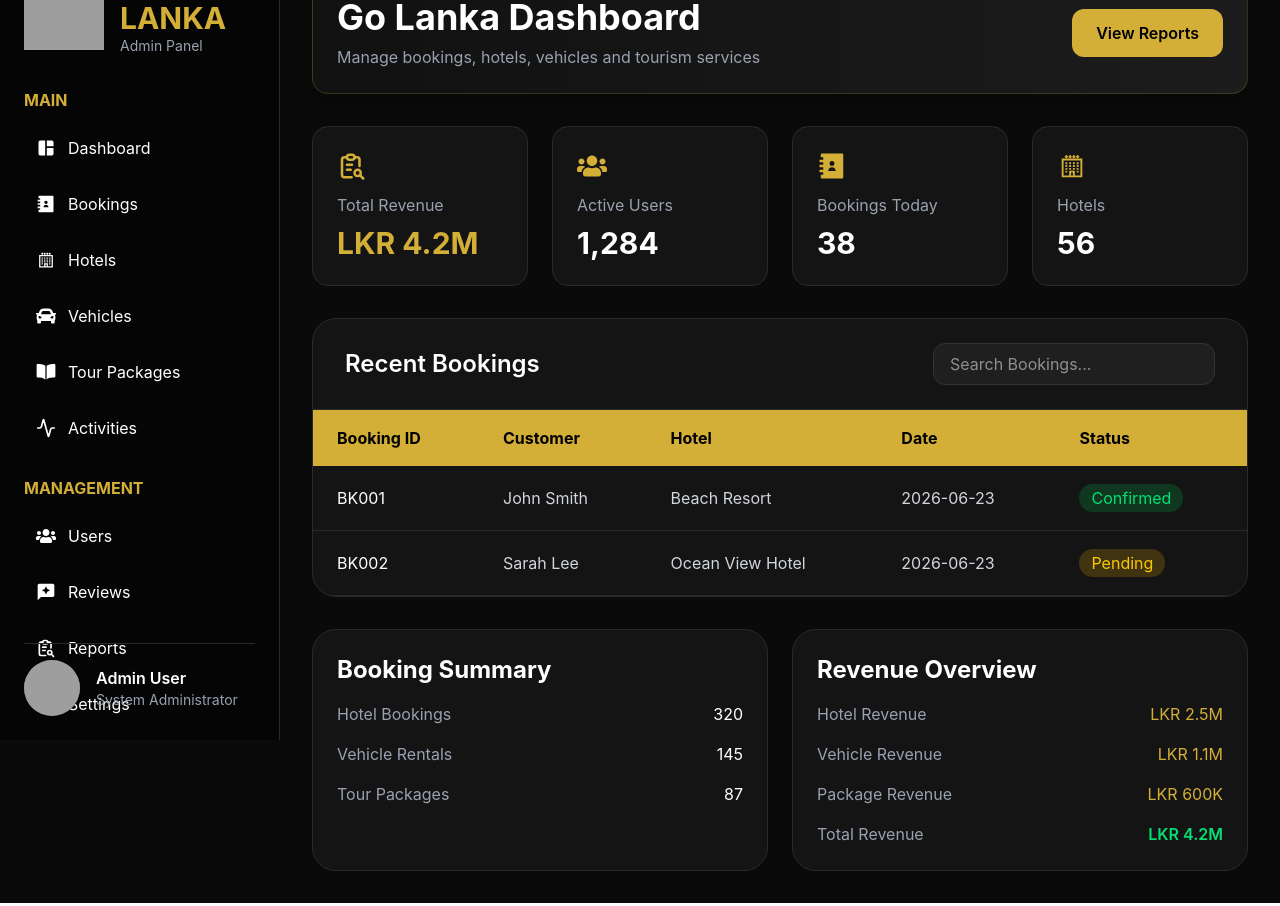
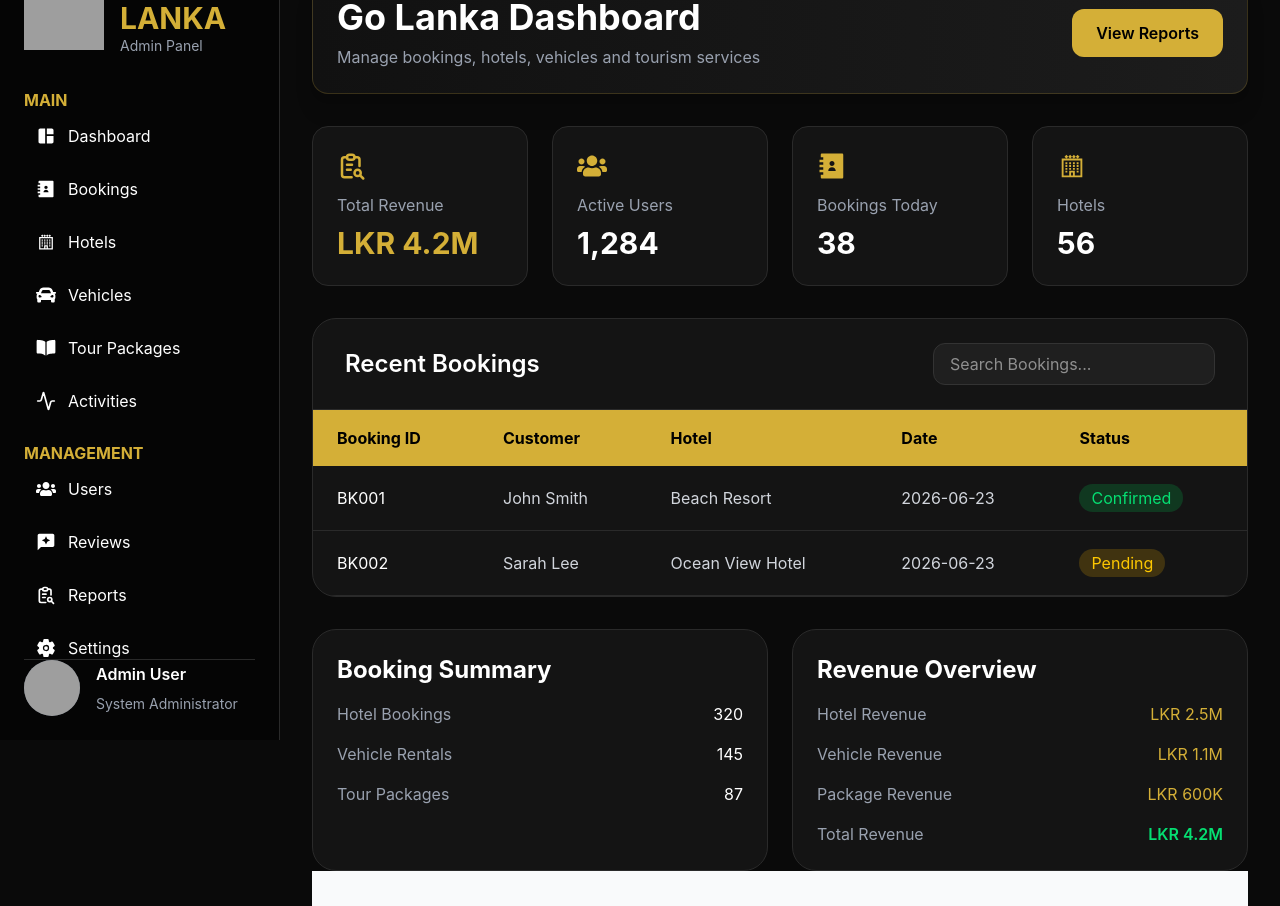
Before and after one commit to Y-Dilshan/Tourism-Management-System, a React (Vite) app in the folder tm_frontend/: page /admin in a window 1280 px wide. Shown: the part 60-966 px from the top of the page. Built offline with nearby package versions, Linux system fonts and the light colour scheme; grey boxes are pictures that could not be loaded.

Commit message:
edited some gaps in admin page

```diff
--- a/tm_frontend/src/App.jsx
+++ b/tm_frontend/src/App.jsx
@@ -1,32 +1,34 @@
-import './App.css'
-import { BrowserRouter, Route, Routes } from 'react-router-dom'
-import Home from './pages/home.jsx'
-import LoginPage from './pages/LoginPage.jsx'
-import RegisterPage from './pages/registerPage.jsx'
-import ActivitiesPage from './pages/activities.jsx'
-import UserDashboard from './pages/userDashboard.jsx'
-import TourPackages from './pages/tourPackages.jsx'
-import Hotels from './pages/hotel.jsx'
-import Vehicles from './pages/vehicles.jsx'
-import AdminDashboard from './pages/adminDashboard.jsx'
-import AdminVehicles from './pages/admin/adminVehicle.jsx';
+import "./App.css";
+import { BrowserRouter, Routes, Route } from "react-router-dom";
+
+// User Pages
+import Home from "./pages/home.jsx";
+import LoginPage from "./pages/LoginPage.jsx";
+import RegisterPage from "./pages/registerPage.jsx";
+import ActivitiesPage from "./pages/activities.jsx";
+import UserDashboard from "./pages/userDashboard.jsx";
+import TourPackages from "./pages/tourPackages.jsx";
+import Hotels from "./pages/hotel.jsx";
+import Vehicles from "./pages/vehicles.jsx";
 import Guides from "./pages/guides.jsx";
-import AdminHotels from './pages/admin/adminHotel.jsx';
-import AdminGuides from './pages/admin/adminGuieds.jsx';
-import Contact from './pages/contact.jsx';
-import AdminContact from './pages/admin/adminContact.jsx';
-import AddHotel from './pages/admin/adminAddHotel.jsx';
-import AddGuide from './pages/admin/adminAddGuides.jsx';
-import AdminAddVehicle from './pages/admin/adminAddVehicle.jsx';
+import Contact from "./pages/contact.jsx";
+
+// Admin Pages
+import AdminDashboard from "./pages/adminDashboard.jsx";
+import AdminVehicles from "./pages/admin/adminVehicle.jsx";
+import AdminHotels from "./pages/admin/adminHotel.jsx";
+import AdminGuides from "./pages/admin/adminGuieds.jsx";
+import AdminContact from "./pages/admin/adminContact.jsx";
+import AddHotel from "./pages/admin/adminAddHotel.jsx";
+import AddGuide from "./pages/admin/adminAddGuides.jsx";
+import AdminAddVehicle from "./pages/admin/adminAddVehicle.jsx";
 
 function App() {
-
-
   return (
-    <div>
     <BrowserRouter>
       <Routes>
-          <Route path="/*" element={<Home />} />
+        {/* ================= User Routes ================= */}
+        <Route path="/" element={<Home />} />
         <Route path="/login" element={<LoginPage />} />
         <Route path="/signup" element={<RegisterPage />} />
         <Route path="/activities" element={<ActivitiesPage />} />
@@ -34,21 +36,27 @@ function App() {
         <Route path="/tours" element={<TourPackages />} />
         <Route path="/hotels" element={<Hotels />} />
         <Route path="/vehicles" element={<Vehicles />} />
-          <Route path="/guides" element={<Guides/>} />
-          <Route path="/contact" element={<Contact/>} />
+        <Route path="/guides" element={<Guides />} />
+        <Route path="/contact" element={<Contact />} />
 
-          <Route path="/admin" element={<AdminDashboard/>} />
-            <Route path="/admin-vehicles" element={<AdminVehicles/>} />
-            <Route path="/admin-hotels" element={<AdminHotels/>} />
-            <Route path="/admin-guides" element={<AdminGuides/>} />
-            <Route path="/admin-contact" element={<AdminContact/>} />
-            <Route path="/admin-add-hotel" element={<AddHotel/>} />
-            <Route path="/admin-add-guide" element={<AddGuide/>} />
-            <Route path="/admin-add-vehicle" element={<AdminAddVehicle/>} />
+        {/* ================= Admin Routes ================= */}
+        <Route path="/admin" element={<AdminDashboard />}>
+          {/* Default page when visiting /admin */}
+          <Route index element={<AdminVehicles />} />
+          <Route path="vehicles" element={<AdminVehicles />} />
+          <Route path="hotels" element={<AdminHotels />} />
+          <Route path="guides" element={<AdminGuides />} />
+          <Route path="contact" element={<AdminContact />} />
+          <Route path="add-hotel" element={<AddHotel />} />
+          <Route path="add-guide" element={<AddGuide />} />
+          <Route path="add-vehicle" element={<AdminAddVehicle />} />
+        </Route>
+
+        {/* ================= 404 Page ================= */}
+        <Route path="*" element={<h1>404 - Page Not Found</h1>} />
       </Routes>
     </BrowserRouter>
-    </div>
-  )
+  );
 }
 
-export default App
+export default App;
--- a/tm_frontend/src/pages/adminDashboard.jsx
+++ b/tm_frontend/src/pages/adminDashboard.jsx
@@ -1,5 +1,4 @@
 import { NavLink, Outlet, useLocation } from "react-router-dom";
-
 import { MdSpaceDashboard } from "react-icons/md";
 import { RiContactsBook3Fill } from "react-icons/ri";
 import { LiaHotelSolid } from "react-icons/lia";
@@ -39,10 +38,10 @@ export default function AdminDashboard() {
         </div>
 
         {/* MAIN */}
-        <div className="mb-6">
-          <h2 className="text-[#D4AF37] font-bold mb-3"> MAIN </h2>
+        <div className="mb-4">
+          <h2 className="text-[#D4AF37] font-bold"> MAIN </h2>
 
-          <div className="flex flex-col gap-2">
+          <div className="flex flex-col gap-[5px]">
             <NavLink to="/admin/dashboard" className={navLinkClass}> <MdSpaceDashboard size={20} /> Dashboard </NavLink>
             <NavLink to="/admin/bookings" className={navLinkClass}> <RiContactsBook3Fill size={20} /> Bookings </NavLink>
             <NavLink to="/admin/hotels" className={navLinkClass}> <LiaHotelSolid size={20} /> Hotels </NavLink>
@@ -54,9 +53,9 @@ export default function AdminDashboard() {
 
         {/* MANAGEMENT */}
         <div>
-          <h2 className="text-[#D4AF37] font-bold mb-3"> MANAGEMENT </h2>
+          <h2 className="text-[#D4AF37] font-bold"> MANAGEMENT </h2>
 
-          <div className="flex flex-col gap-2">
+          <div className="flex flex-col gap-[5px]">
             <NavLink to="/admin/users" className={navLinkClass}> <FaUsers size={20} /> Users </NavLink>
             <NavLink to="/admin/reviews" className={navLinkClass}> <MdReviews size={20} /> Reviews </NavLink>
             <NavLink to="/admin/reports" className={navLinkClass}> <TbReportSearch size={20} /> Reports </NavLink>
@@ -65,11 +64,11 @@ export default function AdminDashboard() {
         </div>
 
         {/* Admin Profile */}
-        <div className="absolute bottom-6 left-0 w-full px-6">
-          <div className="border-t border-[#2A2A2A] pt-4 flex items-center gap-4">
+        <div className="absolute bottom-6 left-0 w-full px-6 mt-2">
+          <div className="border-t border-[#2A2A2A] flex items-center gap-4">
             <img src="/admin.jpg" alt="admin" className="w-14 h-14 rounded-full bg-gray-600"/>
 
-            <div>
+            <div className="flex flex-col gap-2">
               <h3 className="text-white font-semibold"> Admin User </h3>
               <p className="text-gray-400 text-sm"> System Administrator </p>
             </div>
```
Lines whose indentation alone changed are shown as unchanged.
